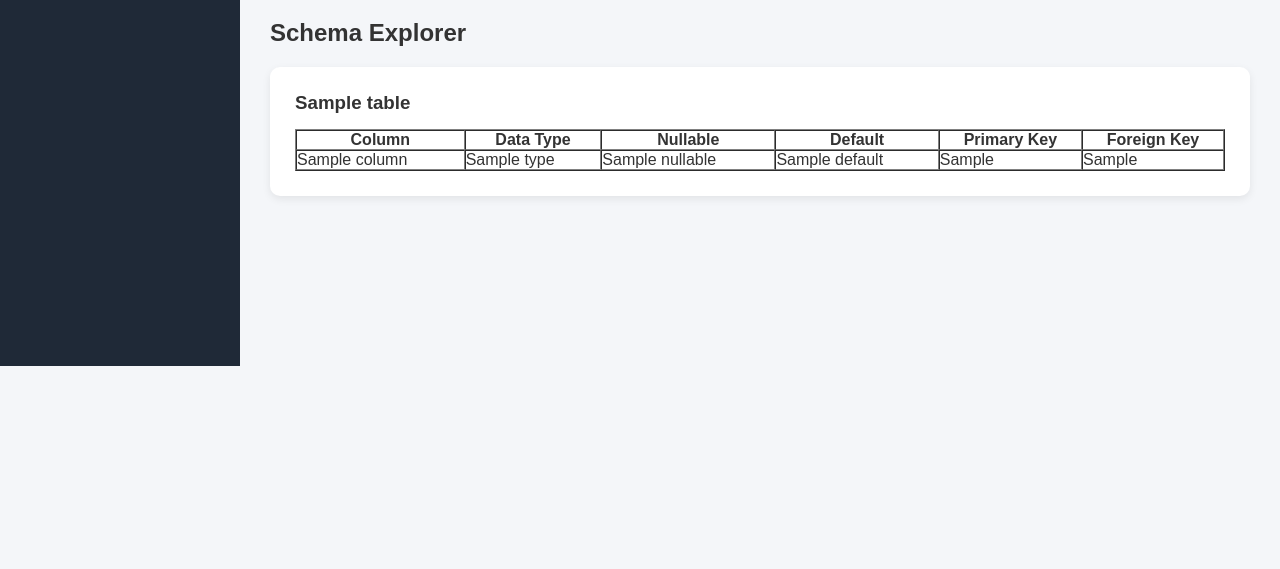
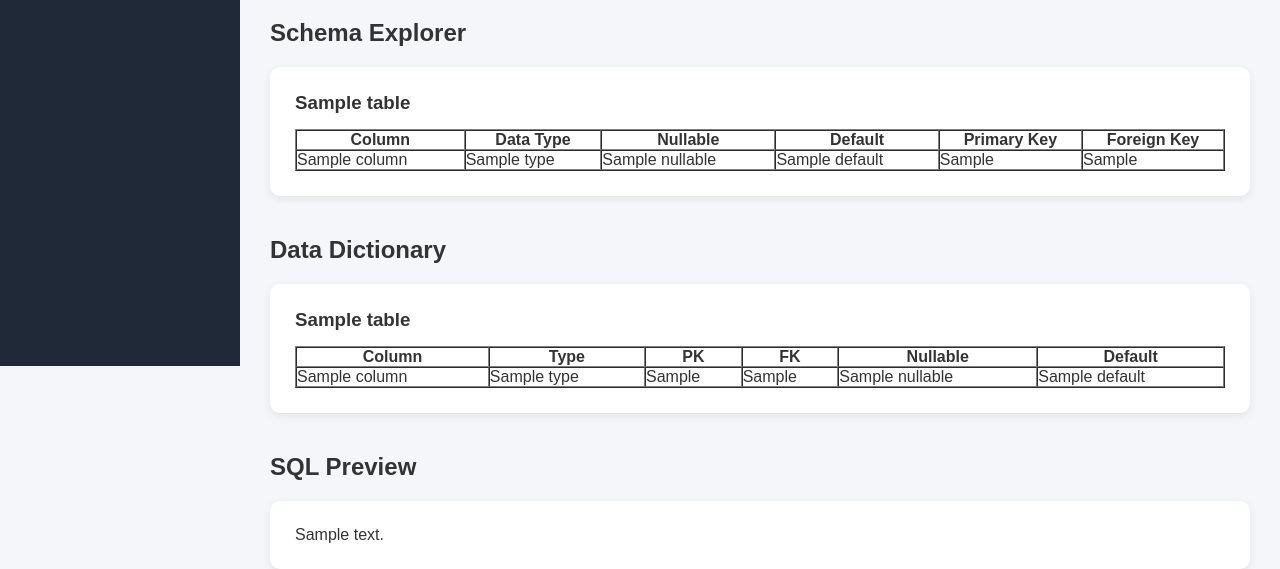
Before and after one commit to karthik-k11/SchemaCraft, a Flask app: template templates/index.html in a window 1280 px wide. Shown: the part 434-1003 px from the top of the page. Before the commit the page ends 800 px from the top, so only its background shows below. Run offline with Flask 3, Linux system fonts and the light colour scheme; the template is opened without the code that fills it: most values are stand-ins (such as "Sample title", 1, 10 or a date in 2020).

Commit message:
Added Data Dictionary and SQL Preview sections to display database documentation and generated SQL queries

```diff
--- a/templates/index.html
+++ b/templates/index.html
@@ -145,6 +145,70 @@
 
 {% endif %}
 
+<h2 style="margin-top:40px;">
+    Data Dictionary
+</h2>
+
+{% for table in analysis.tables %}
+
+<div class="card" style="margin-top:20px;">
+
+    <h3>{{ table.table_name }}</h3>
+
+    <table border="1"
+           cellpadding="8"
+           cellspacing="0"
+           width="100%">
+
+        <tr>
+
+            <th>Column</th>
+            <th>Type</th>
+            <th>PK</th>
+            <th>FK</th>
+            <th>Nullable</th>
+            <th>Default</th>
+
+        </tr>
+
+        {% for column in table.columns %}
+
+        <tr>
+
+            <td>{{ column.name }}</td>
+            <td>{{ column.type }}</td>
+            <td>{{ column.primary_key }}</td>
+            <td>{{ column.foreign_key }}</td>
+            <td>{{ column.nullable }}</td>
+            <td>{{ column.default }}</td>
+
+        </tr>
+
+        {% endfor %}
+
+    </table>
+
+</div>
+
+{% endfor %}
+
+
+<h2 style="margin-top:40px;">
+    SQL Preview
+</h2>
+
+{% for table in analysis.tables %}
+
+<div class="card" style="margin-top:20px;">
+
+<pre>
+{{ table.sql_preview }}
+</pre>
+
+</div>
+
+{% endfor %}
+
 </div>
 
 <script src="{{ url_for('static',
```
